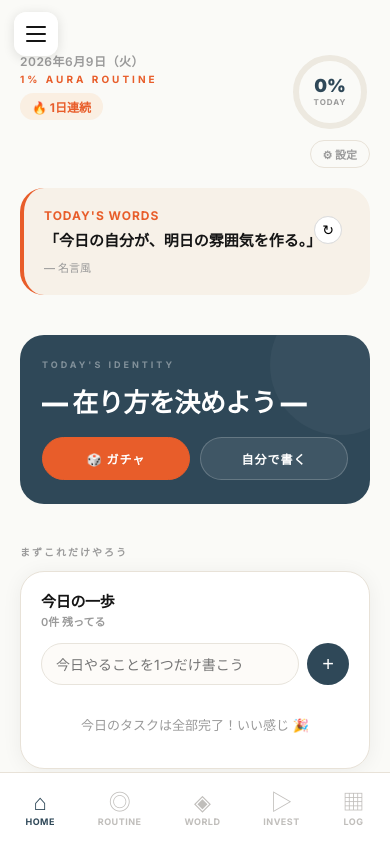
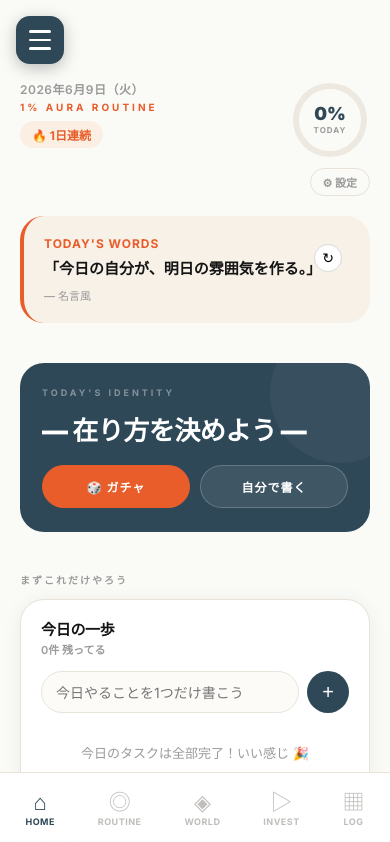
Before and after one commit to sharon-boop/aura-routine, a React (Vite) app: page / in a window 390 px wide. Shown: the top 842 px of the page. Built offline with nearby package versions, Linux system fonts and the light colour scheme.

Commit message:
fix: breakpoint 1024px, hamburger visible, modal z-index 9999, mobile padding

```diff
--- a/src/styles.css
+++ b/src/styles.css
@@ -70,17 +70,19 @@ body{
   flex-direction:column;
 }
 
-/* ─── Desktop layout ─── */
-@media(min-width:768px){
+/* ─── Desktop layout (1024px以上のみサイドバー表示) ─── */
+@media(min-width:1024px){
   .app-shell{flex-direction:row;}
   .sidebar-nav{display:flex!important;transform:translateX(0)!important;}
   .bottom-nav{display:none!important;}
   .main-area{margin-left:var(--sw);flex:1;}
   .page-content{max-width:800px;}
   .sidebar-backdrop{display:none!important;}
+  .hamburger-btn{display:none!important;}
 }
-@media(max-width:767px){
+@media(max-width:1023px){
   .main-area{width:100%;}
+  .hamburger-btn{display:flex!important;}
 }
 
 /* ═══════════════════════════════════════════
@@ -111,28 +113,24 @@ body{
 }
 .sidebar-nav.sidebar-open{transform:translateX(0);}
 
-/* Hamburger button — fixed top-left, mobile only */
+/* Hamburger button — fixed top-left, tablet/mobile only */
 .hamburger-btn{
   display:none;
   position:fixed;
-  top:calc(env(safe-area-inset-top) + 12px);
-  left:14px;
-  z-index:300;
-  width:44px;height:44px;
-  flex-direction:column;justify-content:center;align-items:center;gap:5px;
+  top:16px;
+  left:16px;
+  z-index:500;
+  width:48px;height:48px;
+  flex-direction:column;justify-content:center;align-items:center;gap:6px;
   border:none;
-  background:rgba(255,255,255,0.92);
-  backdrop-filter:blur(8px);-webkit-backdrop-filter:blur(8px);
-  cursor:pointer;padding:8px;
-  border-radius:12px;
-  box-shadow:0 2px 12px rgba(0,0,0,0.12);
+  background:var(--main);
+  cursor:pointer;
+  border-radius:14px;
+  box-shadow:0 4px 16px rgba(0,0,0,0.25);
 }
 .hamburger-btn span{
-  display:block;width:20px;height:2px;
-  background:var(--ink);border-radius:2px;
-}
-@media(max-width:767px){
-  .hamburger-btn{display:flex;}
+  display:block;width:22px;height:2.5px;
+  background:#fff;border-radius:2px;
 }
 .sb-brand{
   padding:0 24px 28px;
@@ -198,8 +196,8 @@ body{
 /* ═══════════════════════════════════════════
    PAGE HEADERS
 ═══════════════════════════════════════════ */
-.ph{padding:52px 20px 20px;}
-@media(min-width:768px){.ph{padding:56px 36px 28px;}}
+.ph{padding:80px 20px 20px;}
+@media(min-width:1024px){.ph{padding:56px 36px 28px;}}
 .ph-eyebrow{
   font-size:10px;font-weight:600;letter-spacing:0.22em;
   text-transform:uppercase;color:var(--muted);margin-bottom:8px;
@@ -473,11 +471,11 @@ body{
    HOME — PROGRESS RING
 ═══════════════════════════════════════════ */
 .home-header-bar{
-  padding:52px 20px 20px;
+  padding:80px 20px 20px;
   display:flex;align-items:flex-start;
   justify-content:space-between;gap:16px;
 }
-@media(min-width:768px){.home-header-bar{padding:52px 32px 20px;}}
+@media(min-width:1024px){.home-header-bar{padding:52px 32px 20px;}}
 .home-date-block{flex:1;}
 .home-date{font-size:12px;color:var(--muted);font-weight:600;margin-bottom:4px;letter-spacing:0.5px;}
 .home-appname{font-size:10px;font-weight:700;letter-spacing:3px;text-transform:uppercase;color:var(--orange);}
@@ -747,12 +745,25 @@ body{
    MODAL
 ═══════════════════════════════════════════ */
 .modal-overlay{
-  position:fixed;inset:0;background:rgba(0,0,0,0.55);z-index:400;
-  display:flex;align-items:flex-end;
+  position:fixed;
+  top:0;left:0;right:0;bottom:0;
+  background:rgba(0,0,0,0.6);
+  z-index:9999;
+  display:flex;
+  align-items:flex-end;
+  justify-content:center;
 }
 .modal-sheet{
-  background:var(--card);border-radius:24px 24px 0 0;padding:24px 24px calc(env(safe-area-inset-bottom) + 32px);
-  width:100%;max-height:88dvh;overflow-y:auto;animation:slideUp 0.3s cubic-bezier(0.4,0,0.2,1);
+  background:#fff;
+  border-radius:24px 24px 0 0;
+  padding:20px 20px 48px;
+  width:100%;
+  max-height:80vh;
+  overflow-y:auto;
+  -webkit-overflow-scrolling:touch;
+  animation:slideUp 0.3s ease;
+  position:relative;
+  z-index:10000;
 }
 @keyframes slideUp{from{transform:translateY(100%)}to{transform:translateY(0)}}
 .modal-handle{width:40px;height:4px;border-radius:2px;background:#E0DDD5;margin:0 auto 20px;}
```
